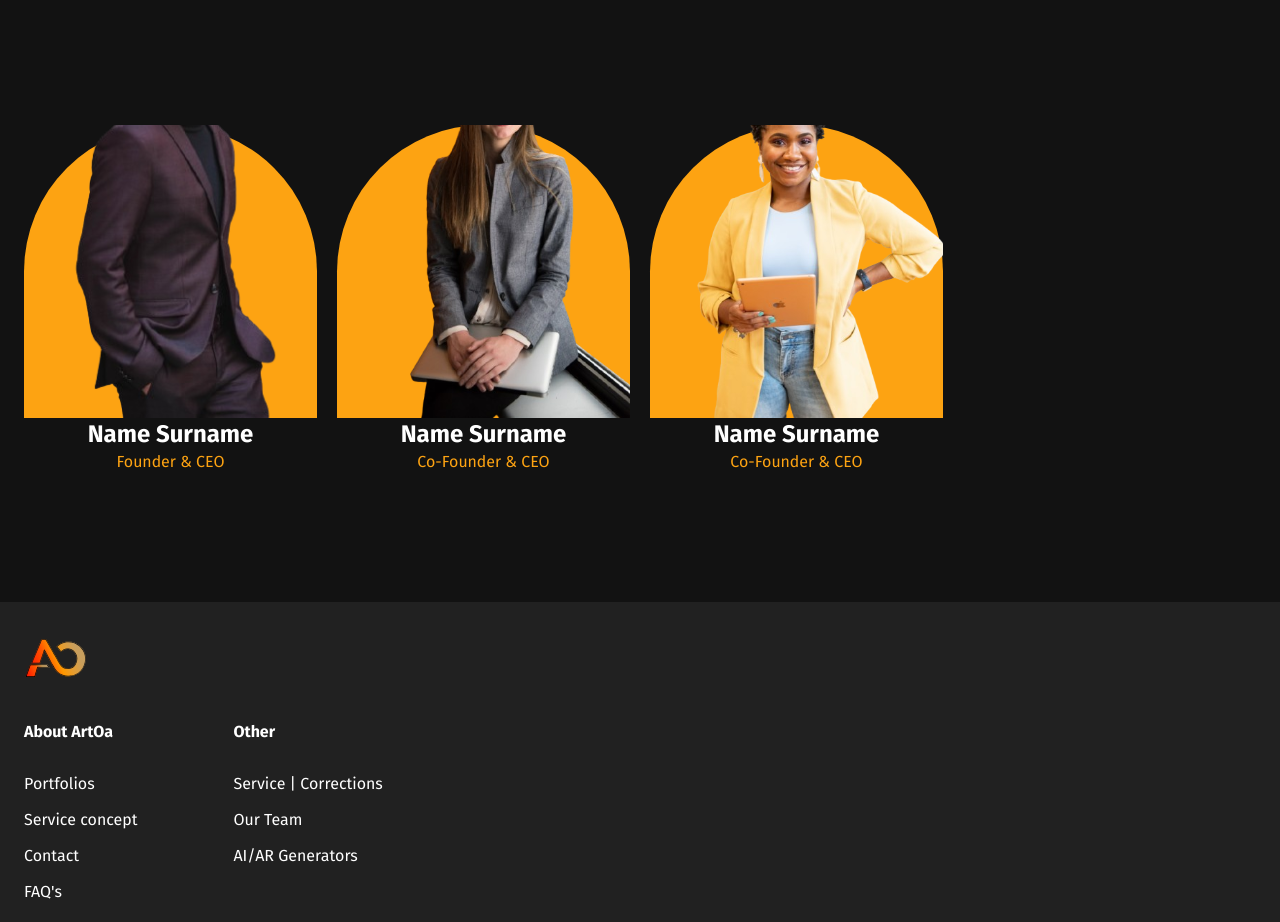
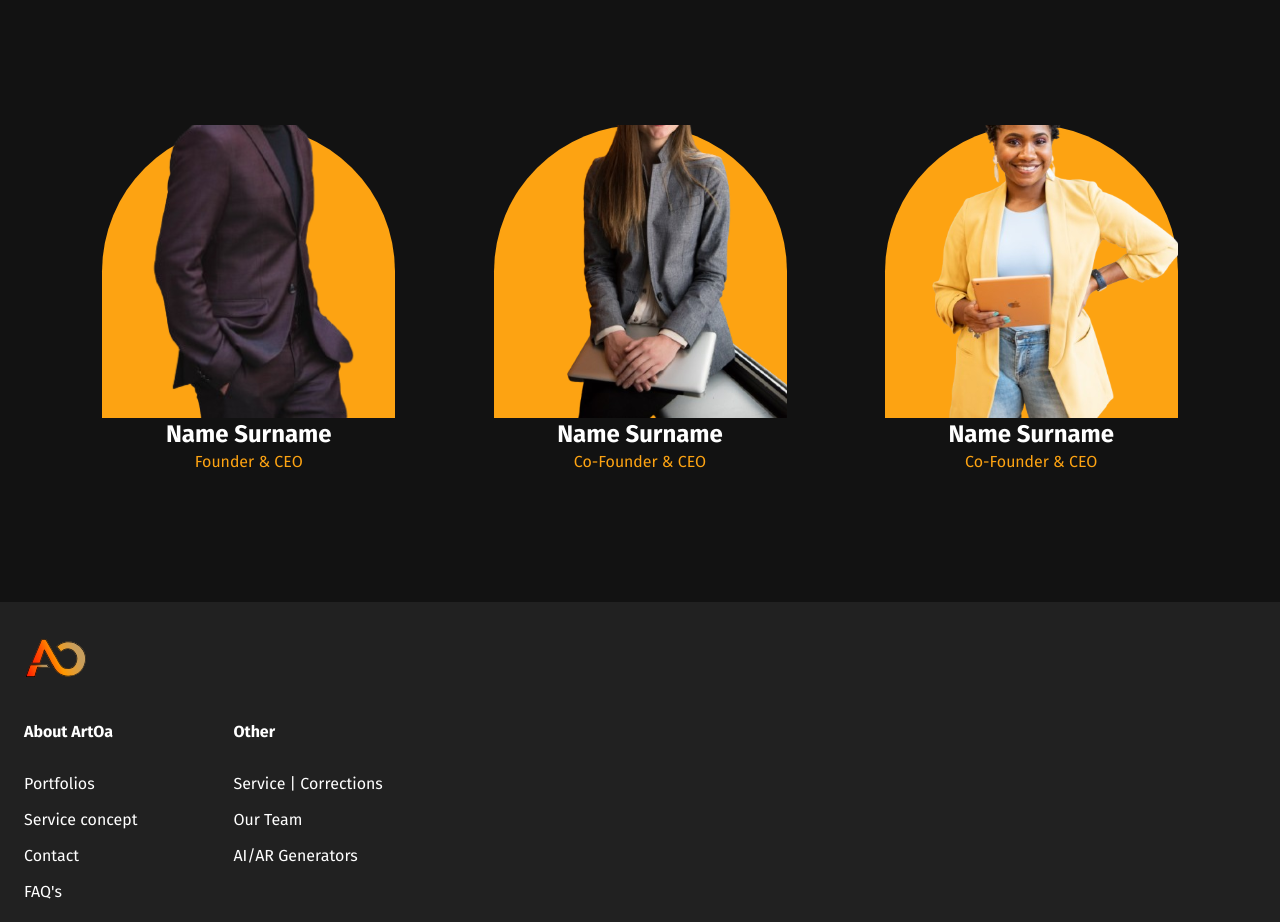
Before and after one commit to chubinaaa/artoa-FE, a Next.js app: page / in a window 1280 px wide. Shown: the part 4520-5442 px from the top of the page. Built offline with nearby package versions, Linux system fonts and the light colour scheme.

Commit message:
Improve carousel content alignment in Team Section

```diff
--- a/src/components/homepage/artoa-team-section.tsx
+++ b/src/components/homepage/artoa-team-section.tsx
@@ -34,7 +34,7 @@ export function ArtoaTeamSection() {
             className="w-full"
           >
             <div className="mt-8 flex flex-col gap-12 lg:mt-28 lg:gap-4">
-              <CarouselContent className="ml-4 overflow-y-visible md:-ml-5">
+              <CarouselContent className="ml-4 justify-evenly overflow-y-visible md:-ml-5">
                 {teamMembers.map((member, index) => (
                   <CarouselItem
                     key={index}
```
